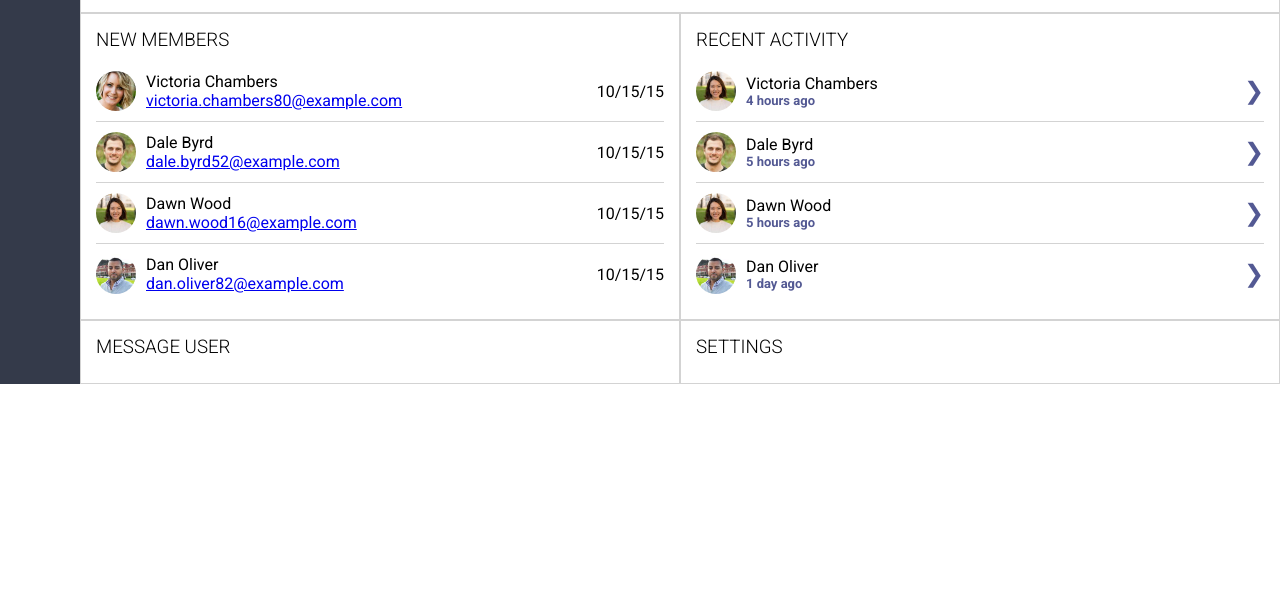
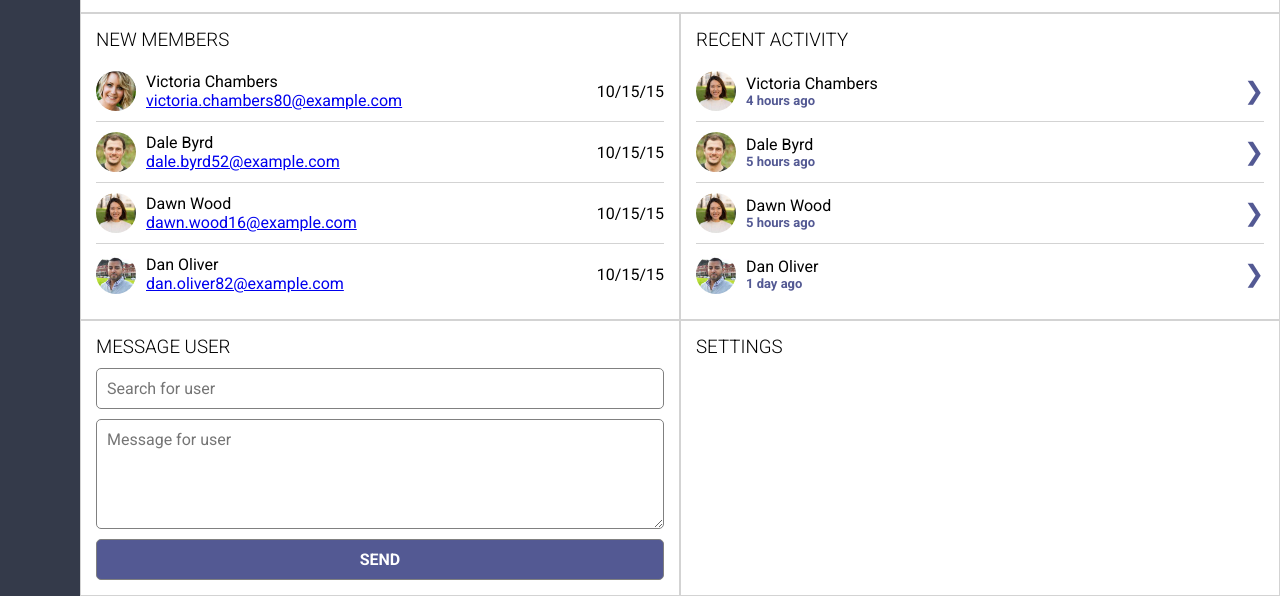
Before and after one commit to d0dders/FEWD-unit7, a plain HTML site: page index.html in a window 1280 px wide. Shown: the part 1202-1798 px from the top of the page. Before the commit the page ends 1586 px from the top, so only its background shows below. Drawn offline with nearby package versions, Linux system fonts and the light colour scheme.

Commit message:
Added message user widget

```diff
--- a/index.html
+++ b/index.html
@@ -151,6 +151,13 @@
         </section>
         <section class="message">
             <h3>MESSAGE USER</h3>
+            <form class="message-container">
+                <input type="text" placeholder="Search for user"
+                    class="form-field" id="userField">
+                <textarea placeholder="Message for user" class="form-area"
+                    id= "messageField" ></textarea>
+                <button class="button-primary" id="send" >SEND</button>
+            </form>
         </section>
         <section class="settings">
             <h3>SETTINGS</h3>
--- a/scss/_components.scss
+++ b/scss/_components.scss
@@ -56,3 +56,29 @@
     font-size: x-large;
     color: #535993;
 }
+
+/* MESSAGE USER */
+
+.message-container {
+    display: flex;
+    flex-direction: column;
+}
+
+input, textarea, button {
+    border-radius: 5px;
+    padding: 10px;
+    border: 1px solid grey;
+    margin-bottom: 10px;
+    font-size: medium;
+}
+
+textarea {
+    height: 110px;
+}
+
+button {
+    background-color: #535993;
+    color: white;
+    font-weight: bold;
+    margin-bottom: 0;
+}
```
Also changed, not shown: css/styles.css.
